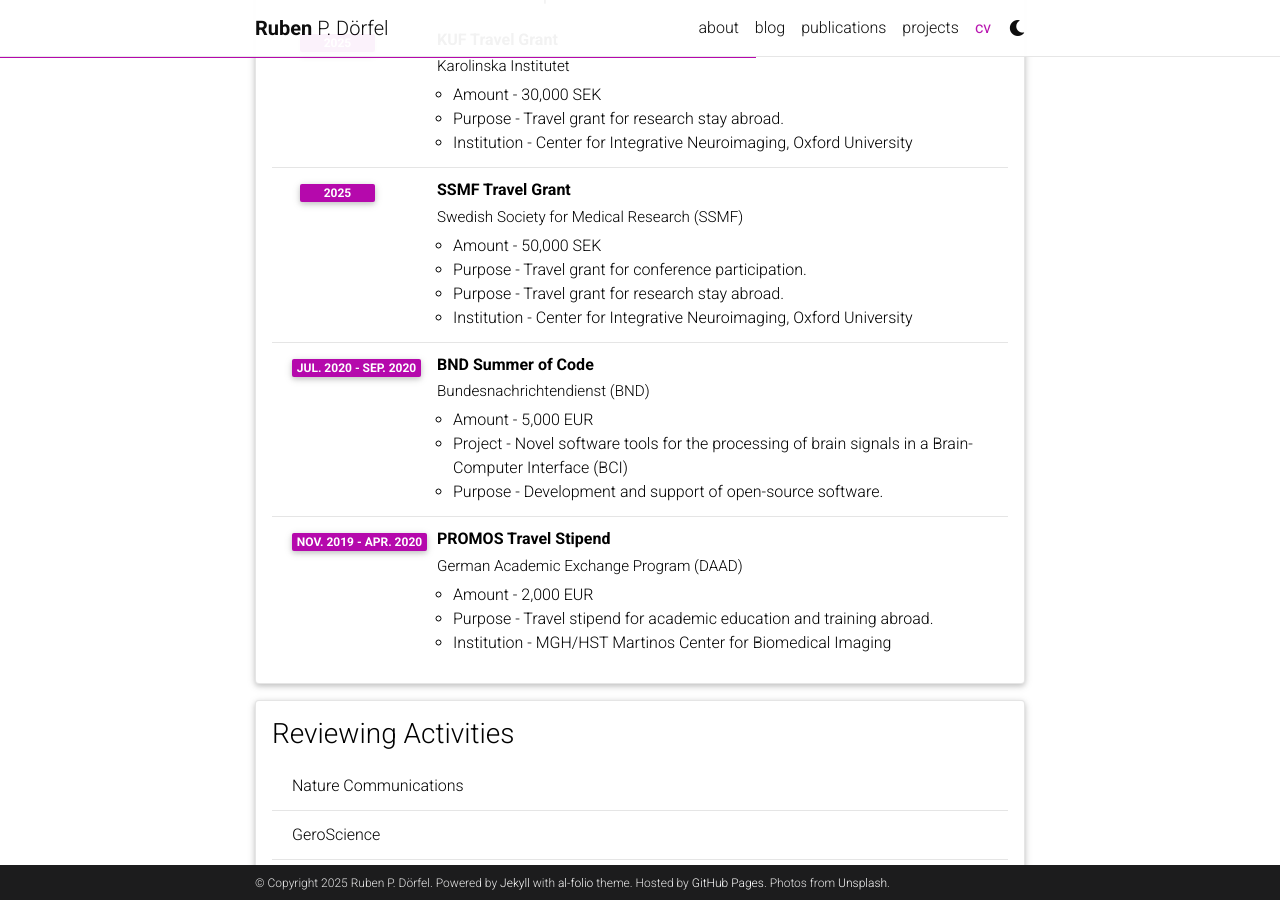
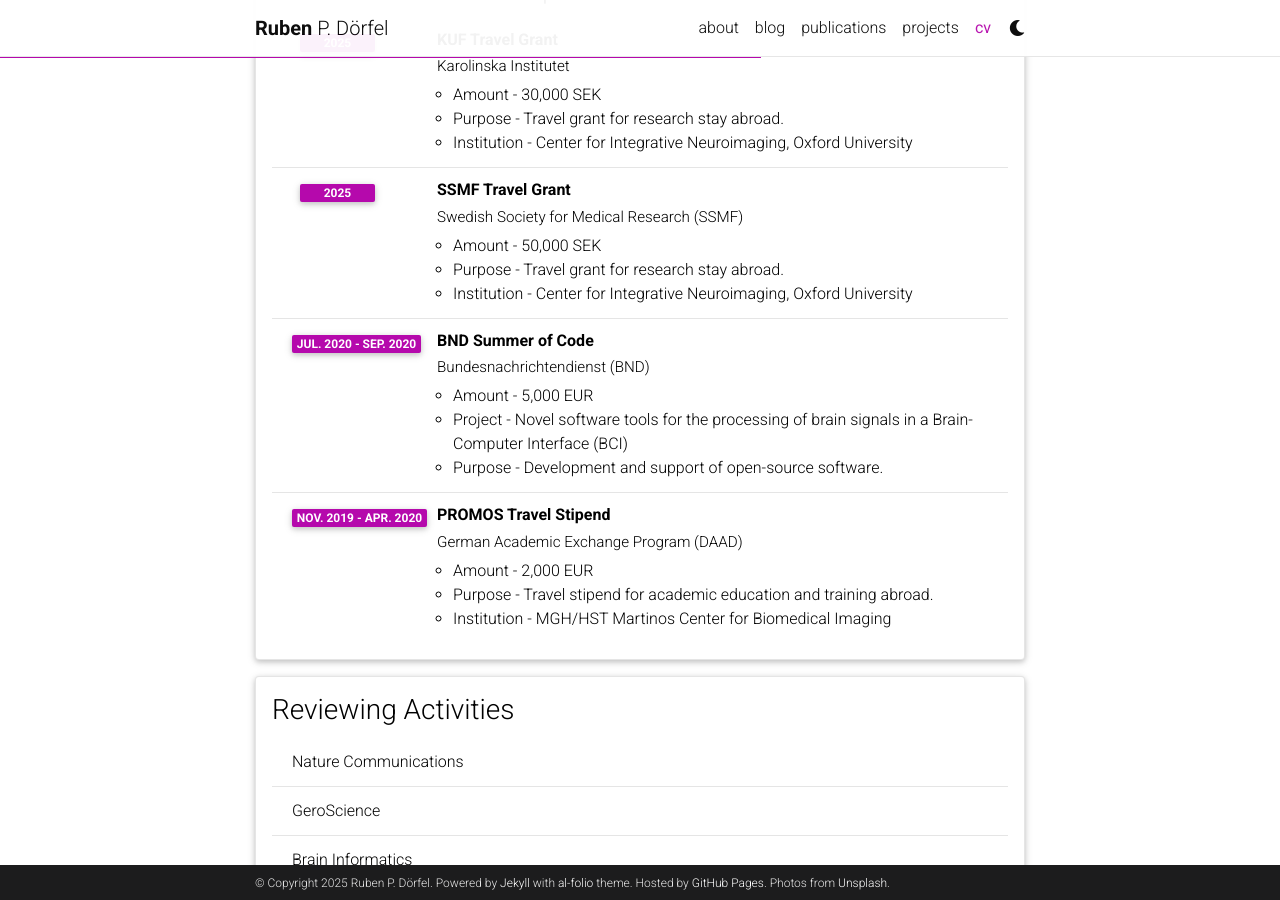
Before and after one commit to RDoerfel/rdoerfel.github.io, a Jekyll site: the page built from _pages/cv.md, in a window 1280 px wide and 900 px high, scrolled down 2039 px. Built offline with Jekyll 4.4.1, drawn with Linux system fonts in a browser that asks for light colours; comment, search, counter and statistics services are not loaded; a style sheet for code colours, icons or effects is not loaded.

Commit message:
[fix] remove duplicated purpose in travel grant

```diff
--- a/_data/cv.yml
+++ b/_data/cv.yml
@@ -87,7 +87,6 @@
     year: 2025
     description:
       - Amount - 50,000 SEK
-      - Purpose - Travel grant for conference participation.
       - Purpose - Travel grant for research stay abroad.
       - Institution - Center for Integrative Neuroimaging, Oxford University
   - title: BND Summer of Code
```
